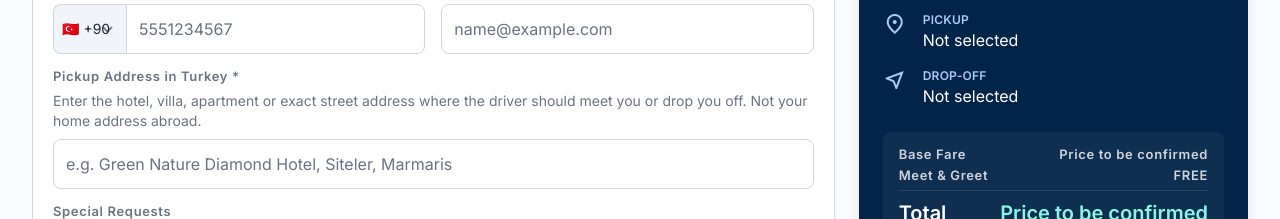
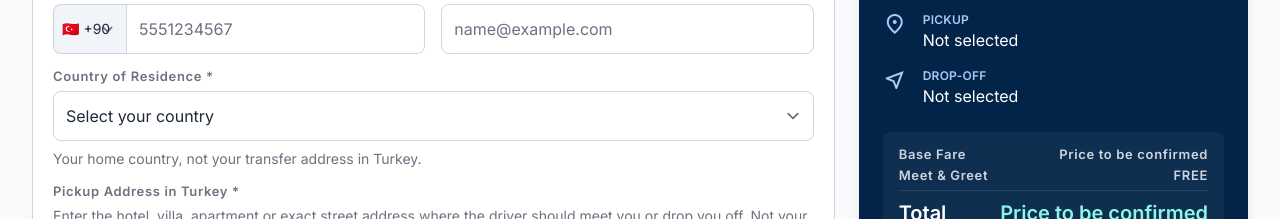
Before and after one commit to Alisnmez/vip-transfer-dalaman, a React (Vite) app in the folder frontend/: page /booking/passenger in a window 1280 px wide. Shown: the part 474-693 px from the top of the page. Built offline with nearby package versions, Linux system fonts and the light colour scheme; no server answers.

Commit message:
fix: render residence dropdown with all countries

```diff
--- a/frontend/src/pages/public/BookingPassengerPage.tsx
+++ b/frontend/src/pages/public/BookingPassengerPage.tsx
@@ -123,6 +123,40 @@ export function BookingPassengerPage() {
                     type="email"
                     value={email}
                   />
+                </div>
+
+                <div className="flex flex-col gap-2">
+                  <label htmlFor="country-of-residence" className="font-label-sm text-label-sm text-on-surface-variant">Country of Residence *</label>
+                  <select id="country-of-residence" className="w-full border-outline-variant rounded-lg p-3 font-body-md text-body-md bg-white" value={countryOfResidence} onChange={(event) => setCountryOfResidence(event.target.value)} required>
+                    <option value="">Select your country</option>
+                    <option value="United Kingdom">United Kingdom</option>
+                    <option value="Russia">Russia</option>
+                    <option value="Germany">Germany</option>
+                    <option value="Lebanon">Lebanon</option>
+                    <option value="Netherlands">Netherlands</option>
+                    <option value="Denmark">Denmark</option>
+                    <option value="Turkey">Turkey</option>
+                    <option value="United States">United States</option>
+                    <option value="France">France</option>
+                    <option value="Belgium">Belgium</option>
+                    <option value="Romania">Romania</option>
+                    <option value="Sweden">Sweden</option>
+                    <option value="Norway">Norway</option>
+                    <option value="Australia">Australia</option>
+                    <option value="Italy">Italy</option>
+                    <option value="Ukraine">Ukraine</option>
+                    <option value="Ireland">Ireland</option>
+                    <option value="Switzerland">Switzerland</option>
+                    <option value="United Arab Emirates">United Arab Emirates</option>
+                    <option value="Saudi Arabia">Saudi Arabia</option>
+                    <option value="Cyprus">Cyprus</option>
+                    <option value="Finland">Finland</option>
+                    <option value="Lithuania">Lithuania</option>
+                    <option value="Latvia">Latvia</option>
+                    <option value="Estonia">Estonia</option>
+                    <option value="Other">Other</option>
+                  </select>
+                  <p className="text-sm text-on-surface-variant">Your home country, not your transfer address in Turkey.</p>
                 </div>
 
                 <div className="flex flex-col gap-2">
```
